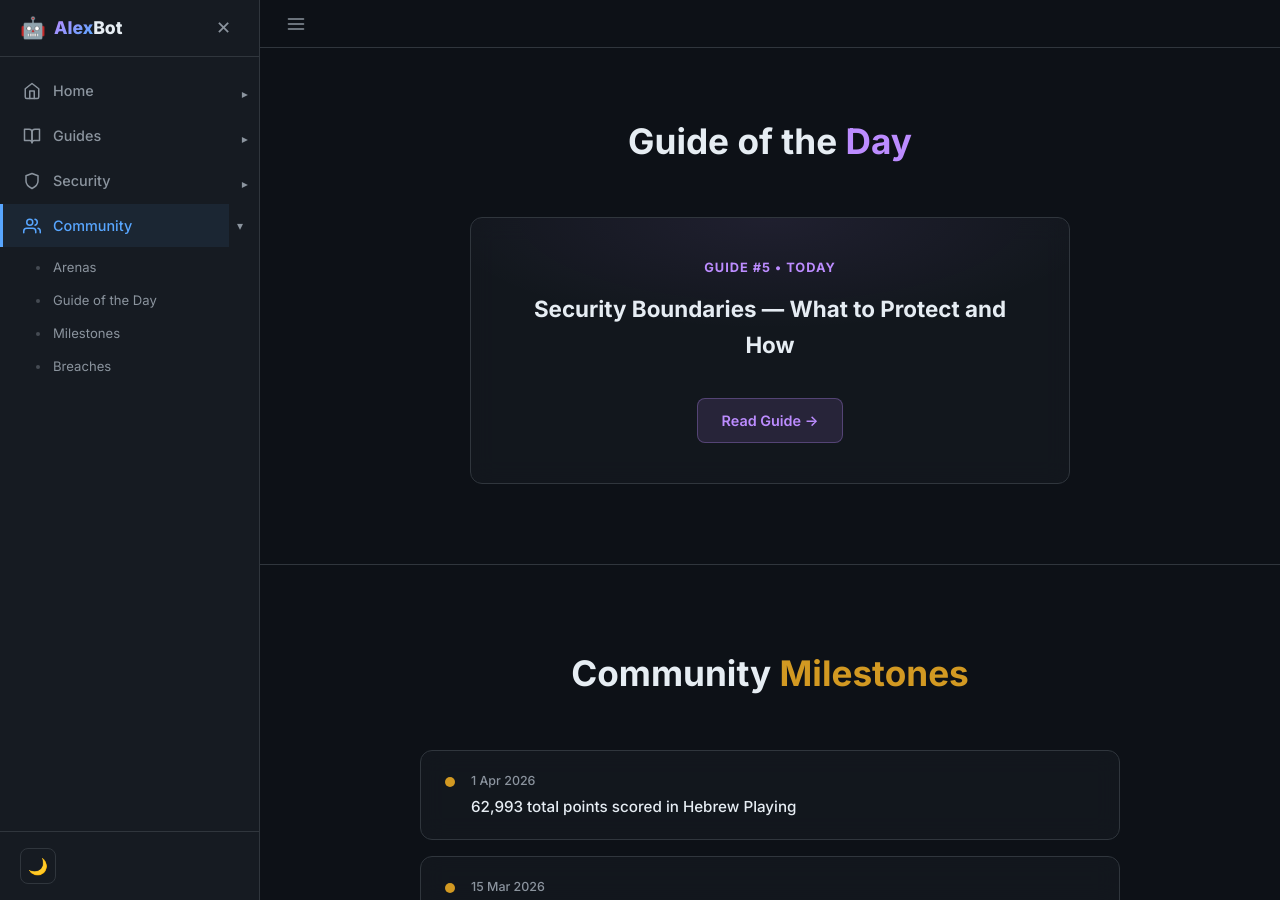
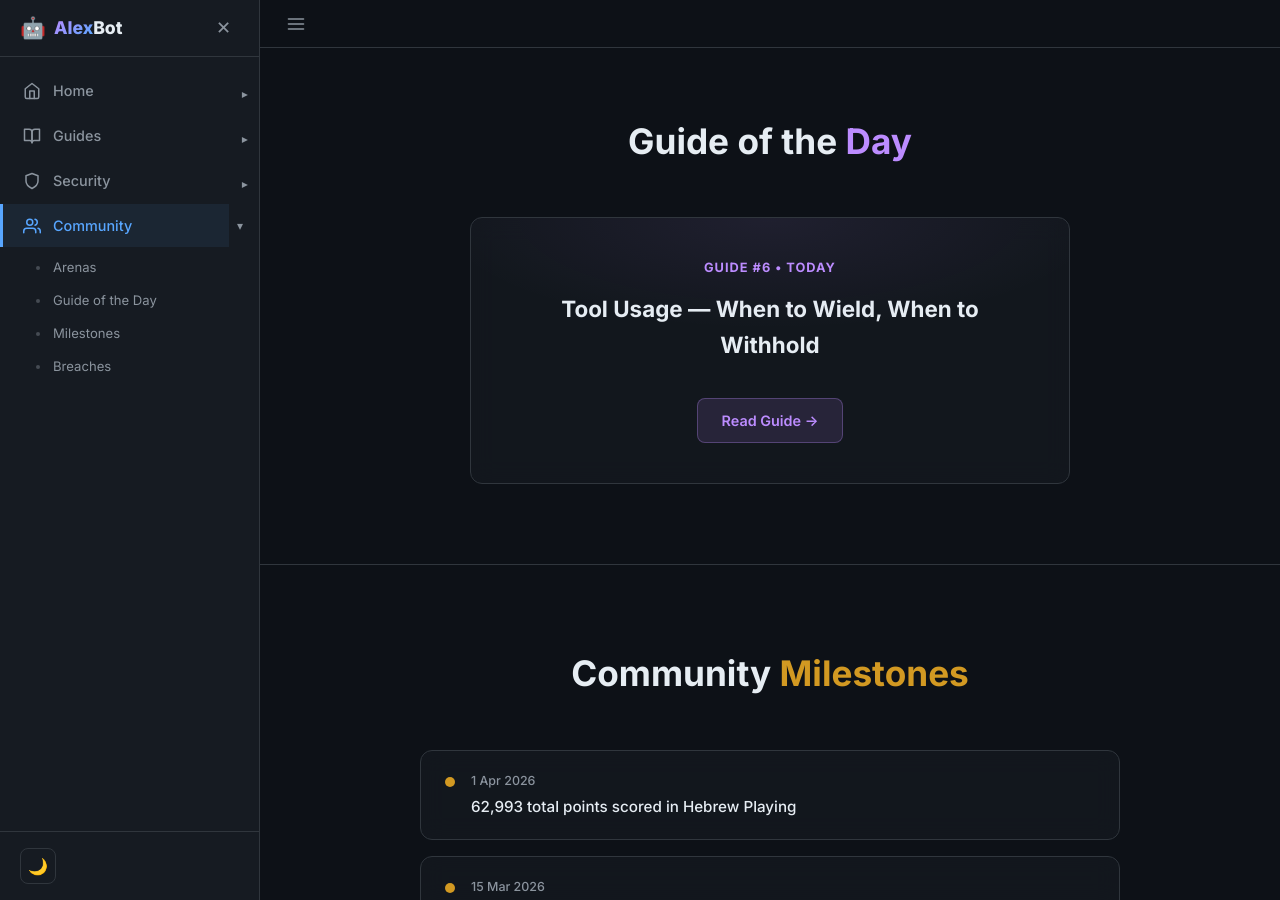
Before and after one commit to alexliv1234/alexbot-public, a Jekyll site: the page built from docs/community.html, in a window 1280 px wide and 900 px high, scrolled down 1075 px. Built offline with Jekyll 4.4.1, drawn with Linux system fonts in a browser that asks for light colours; some of the changed text lies outside the part shown.

```diff
--- a/docs/assets/groups-data.json
+++ b/docs/assets/groups-data.json
@@ -1,6 +1,6 @@
 {
-  "lastUpdated": "2026-04-26",
-  "timestamp": "2026-04-26T17:02Z",
+  "lastUpdated": "2026-04-27",
+  "timestamp": "2026-04-27T02:00Z",
   "hebrewPlaying": {
     "name": "משחקים עם אלכס הבוט",
     "participants": 17,
@@ -53,9 +53,9 @@
     }
   ],
   "guideOfTheDay": {
-    "num": 5,
-    "title": "Security Boundaries — What to Protect and How",
-    "slug": "05-security-boundaries"
+    "num": 6,
+    "title": "Tool Usage — When to Wield, When to Withhold",
+    "slug": "06-tool-usage"
   },
   "communityMilestones": [
     {
```
